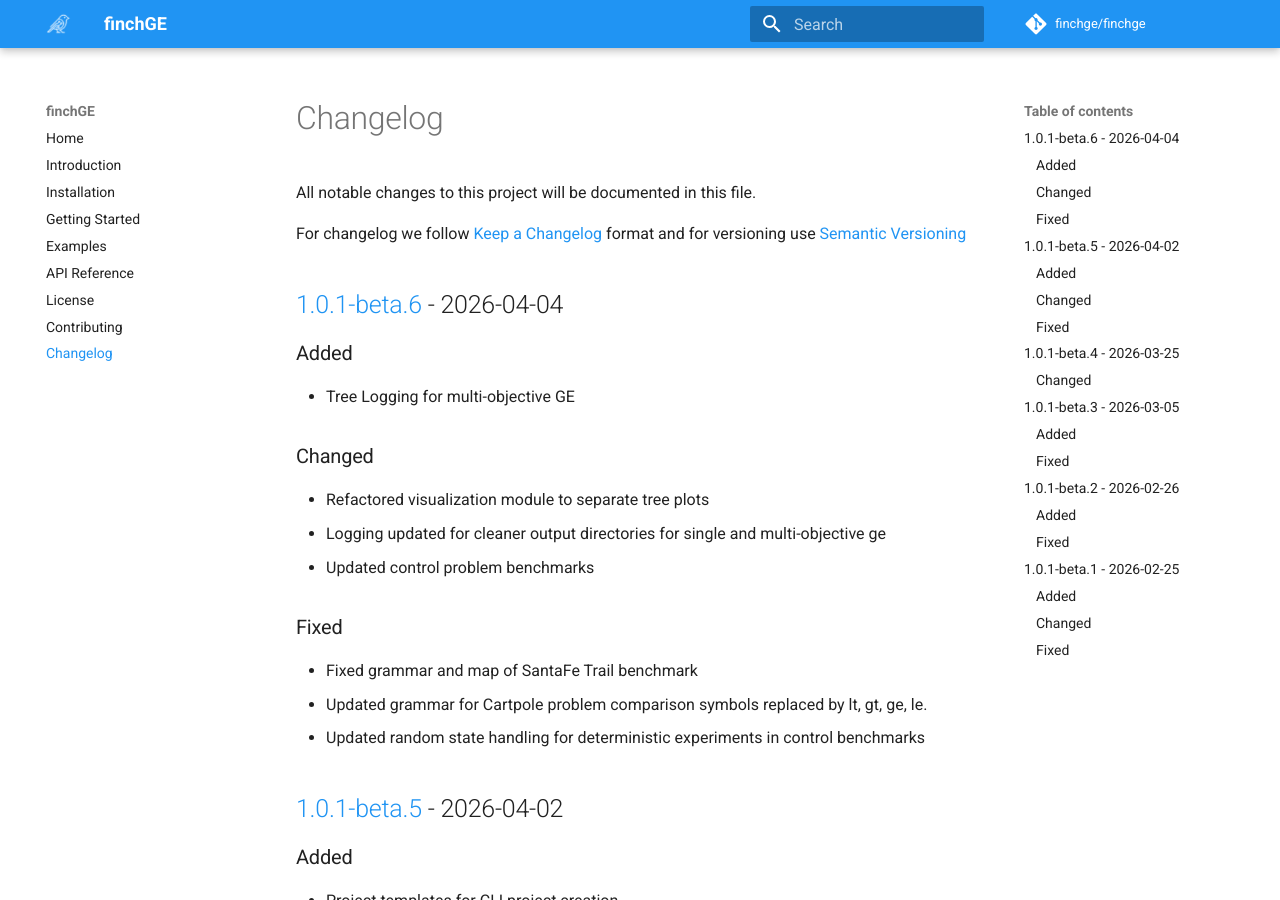
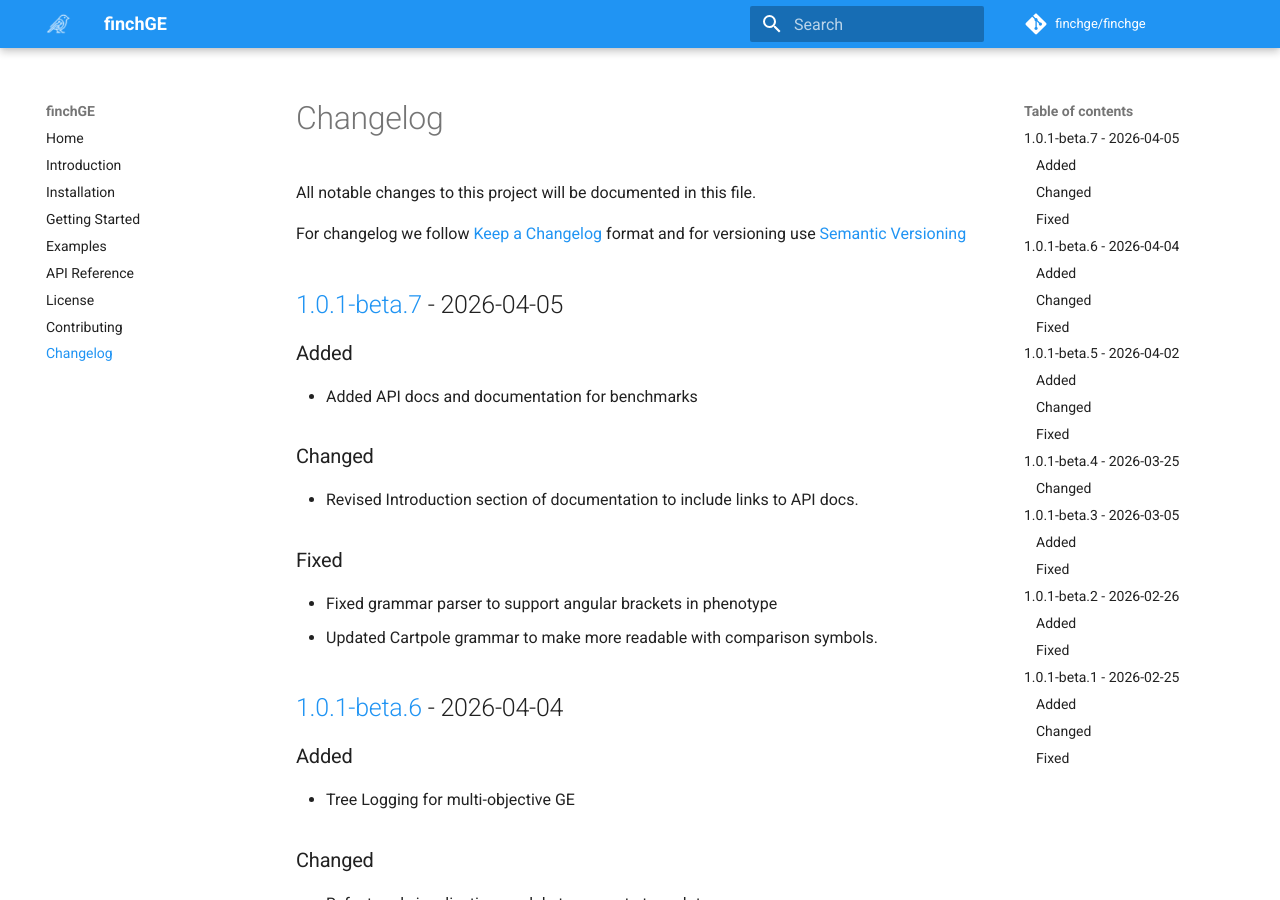
Before and after one commit to darshanz/finchge, an MkDocs documentation site: the page built from docs/changelog.md, in a window 1280 px wide and 900 px high. Built offline with MkDocs 1.6.1 and Material for MkDocs 9.7.7, drawn with Linux system fonts in a browser that asks for light colours; comment, search, counter and statistics services are not loaded; the version menu is left out.

Commit message:
chore: updated version name for beta.7 release

```diff
--- a/docs/changelog.md
+++ b/docs/changelog.md
@@ -4,6 +4,17 @@ All notable changes to this project will be documented in this file.
 
 For changelog we follow  [Keep a Changelog](https://keepachangelog.com/en/1.1.0/) format and for versioning use  [Semantic Versioning](https://semver.org/)
 
+## [1.0.1-beta.7](https://github.com/finchGE/finchge/releases/tag/v1.0.1-beta.7) - 2026-04-05
+
+### Added
+- Added API docs and documentation for benchmarks
+
+### Changed
+- Revised Introduction section of documentation to include links to API docs.
+
+### Fixed
+- Fixed grammar parser to support angular brackets in phenotype
+- Updated Cartpole grammar to make more readable with comparison symbols.
 
 ## [1.0.1-beta.6](https://github.com/finchGE/finchge/releases/tag/v1.0.1-beta.6) - 2026-04-04
 
--- a/finchge/__init__.py
+++ b/finchge/__init__.py
@@ -1 +1 @@
-__version__ = "1.0.1-beta.6"
+__version__ = "1.0.1-beta.7"
--- a/pyproject.toml
+++ b/pyproject.toml
@@ -6,7 +6,7 @@ build-backend = "setuptools.build_meta"
 
 [project]
 name = "finchge"
-version = "1.0.1-beta.6"
+version = "1.0.1-beta.7"
 description = "FinchGE is a grammatical evolution library."
 authors = [
     {name = "Sudarshan Pant", email = "sudarshan.pant@gmail.com"},
```
Also changed, not shown: CHANGELOG.md (+12 -0 lines), README.md (+1 -1 lines), docs/index.md (+1 -1 lines), docs/installation.md (+2 -2 lines).
